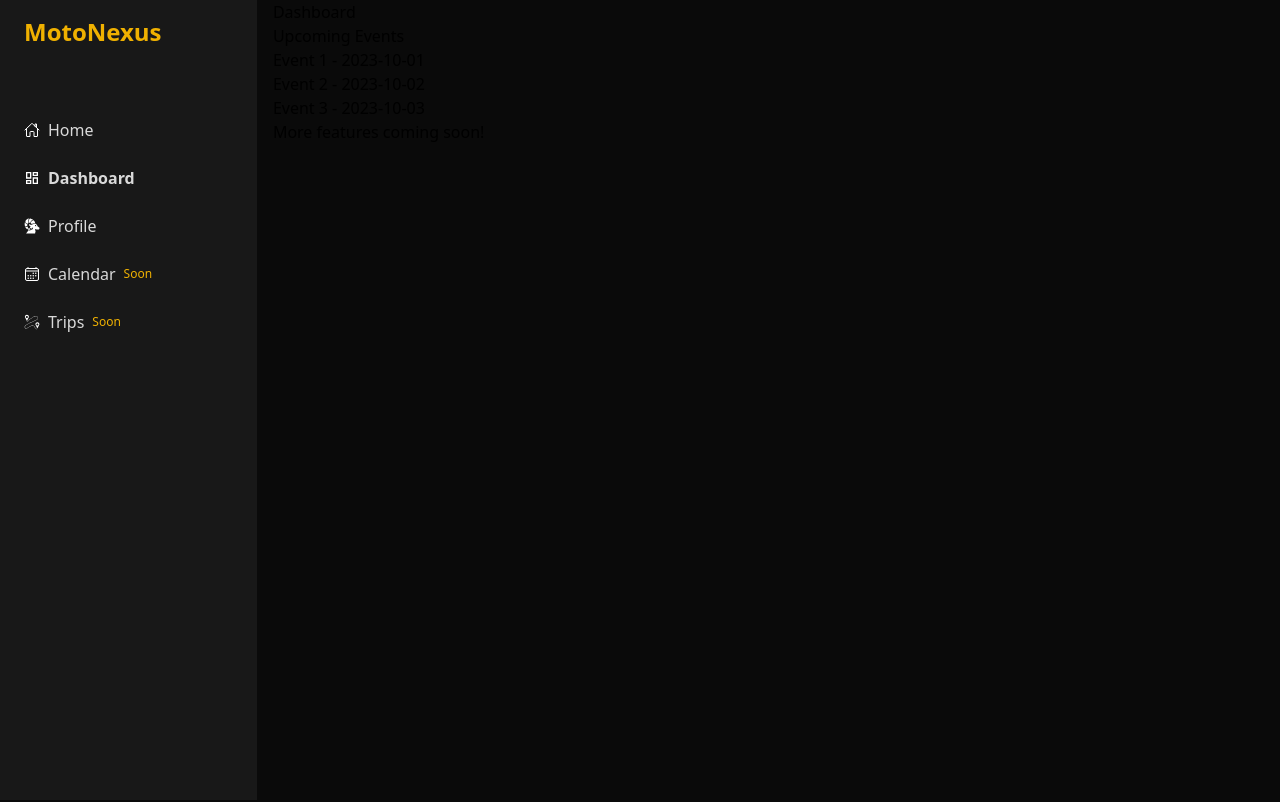
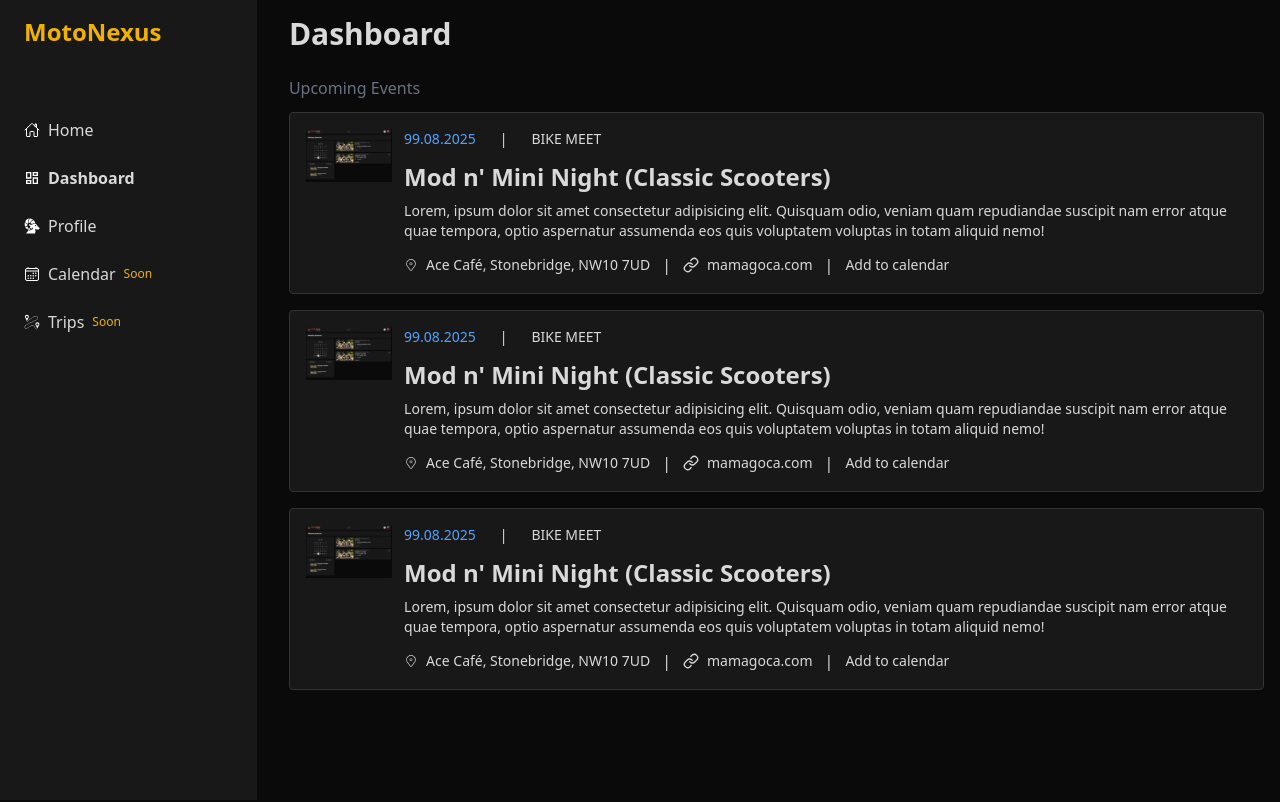
Before and after one commit to DjordjevicN/motonexus, a React (Vite) app: page /dashboard in a window 1280 px wide. Shown: the top 802 px of the page. Built offline with nearby package versions, Linux system fonts and the light colour scheme.

Commit message:
dashboard events

```diff
--- a/src/components/navigation/SidebarNavigation.tsx
+++ b/src/components/navigation/SidebarNavigation.tsx
@@ -32,7 +32,7 @@ const SidebarNavigation = () => {
         </nav>
       </div>
 
-      <div className="fixed w-full h-screen  top-0 lg:hidden">
+      <div className="fixed w-full top-0 lg:hidden">
         <IoMenuOutline
           color="white"
           size={24}
--- a/src/index.css
+++ b/src/index.css
@@ -1,4 +1,9 @@
 @import "tailwindcss";
+@layer base {
+  body {
+    @apply text-white bg-black; /* or bg-neutral-900 for dark gray */
+  }
+}
 @theme {
   --color-white: #d9d9d9;
   --color-black: #0a0a0a;
--- a/src/pages/dashboard/Dashboard.tsx
+++ b/src/pages/dashboard/Dashboard.tsx
@@ -1,4 +1,4 @@
-import React from "react";
+import EventCard from "./EventCard";
 const events = [
   { id: 1, title: "Event 1", date: "2023-10-01" },
   { id: 2, title: "Event 2", date: "2023-10-02" },
@@ -6,17 +6,19 @@ const events = [
 ];
 const Dashboard = () => {
   return (
-    <div>
-      <h1>Dashboard</h1>
-      <p>Upcoming Events</p>
+    <div className="m-4 min-h-screen">
+      <h1 className="text-3xl font-bold text-white mb-6">Dashboard</h1>
+      <p className="text-gray-500 mb-3">Upcoming Events</p>
       <div>
         {events.map((event) => (
-          <p key={event.id}>
-            {event.title} - {event.date}
-          </p>
+          <EventCard
+            key={event.id}
+            title={event.title}
+            date={event.date}
+            id={event.id}
+          />
         ))}
       </div>
-      <p>More features coming soon!</p>
     </div>
   );
 };
--- /dev/null
+++ b/src/pages/dashboard/EventCard.tsx
@@ -0,0 +1,64 @@
+import React from "react";
+import placeholder from "../../assets/homepageBg.png";
+import { CiLocationOn } from "react-icons/ci";
+import { useNavigate } from "react-router";
+import { LuLink } from "react-icons/lu";
+
+type EventCardProps = {
+  title: string;
+  date: string;
+  id: string | number;
+};
+const EventCard = ({ title, date, id }: EventCardProps) => {
+  const navigate = useNavigate();
+  const handleNavigate = () => {
+    navigate(`/event/${id}`);
+  };
+  return (
+    <div
+      className="border-border border rounded p-4 mb-4 bg-card lg:flex gap-3"
+      onClick={handleNavigate}
+    >
+      <div className="w-[150px]">
+        <img src={placeholder} alt="" />
+      </div>
+      <div>
+        <div className="flex items-center gap-6 mb-3 text-xs lg:text-sm mt-4 lg:mt-0">
+          <p className="text-blue-400">99.08.2025</p>
+          <p>|</p>
+          <p>BIKE MEET</p>
+        </div>
+        <h2 className="lg:text-2xl font-semibold mb-2">
+          Mod n' Mini Night (Classic Scooters)
+        </h2>
+        <div>
+          <p className="text-xs lg:text-sm">
+            Lorem, ipsum dolor sit amet consectetur adipisicing elit. Quisquam
+            odio, veniam quam repudiandae suscipit nam error atque quae tempora,
+            optio aspernatur assumenda eos quis voluptatem voluptas in totam
+            aliquid nemo!
+          </p>
+        </div>
+        <div className="flex flex-col lg:flex-row gap-3 lg:items-center mt-3">
+          <div className="flex items-center gap-2 text-xs lg:text-sm">
+            <CiLocationOn />
+            <p>Ace Café, Stonebridge, NW10 7UD</p>
+          </div>
+          <p className="hidden lg:block">|</p>
+          <div className="flex items-center gap-2">
+            <LuLink />
+            <a className="text-xs lg:text-sm" href="">
+              mamagoca.com
+            </a>
+          </div>
+          <p className="hidden lg:block">|</p>
+          <div>
+            <p className="text-xs lg:text-sm">Add to calendar</p>
+          </div>
+        </div>
+      </div>
+    </div>
+  );
+};
+
+export default EventCard;
```
